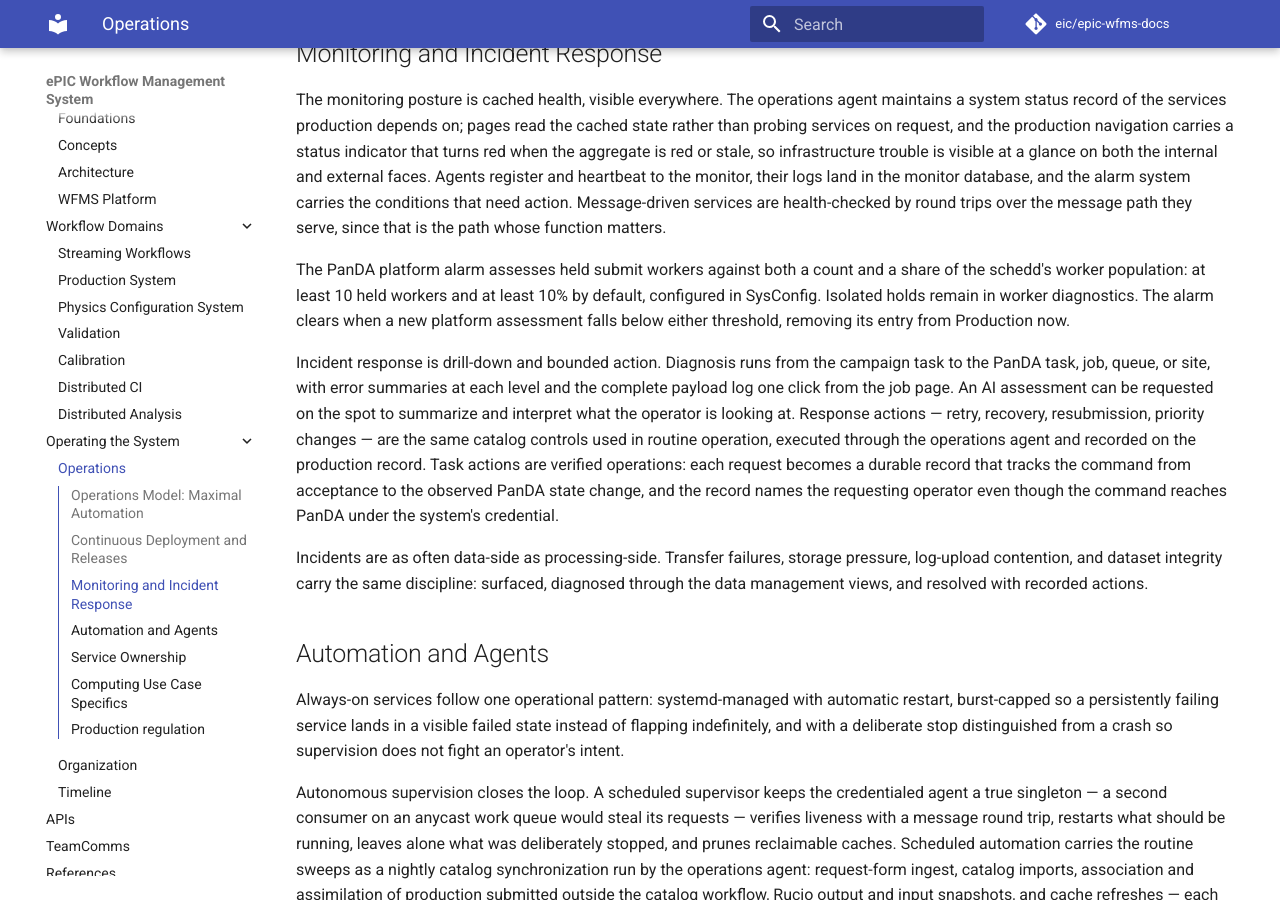
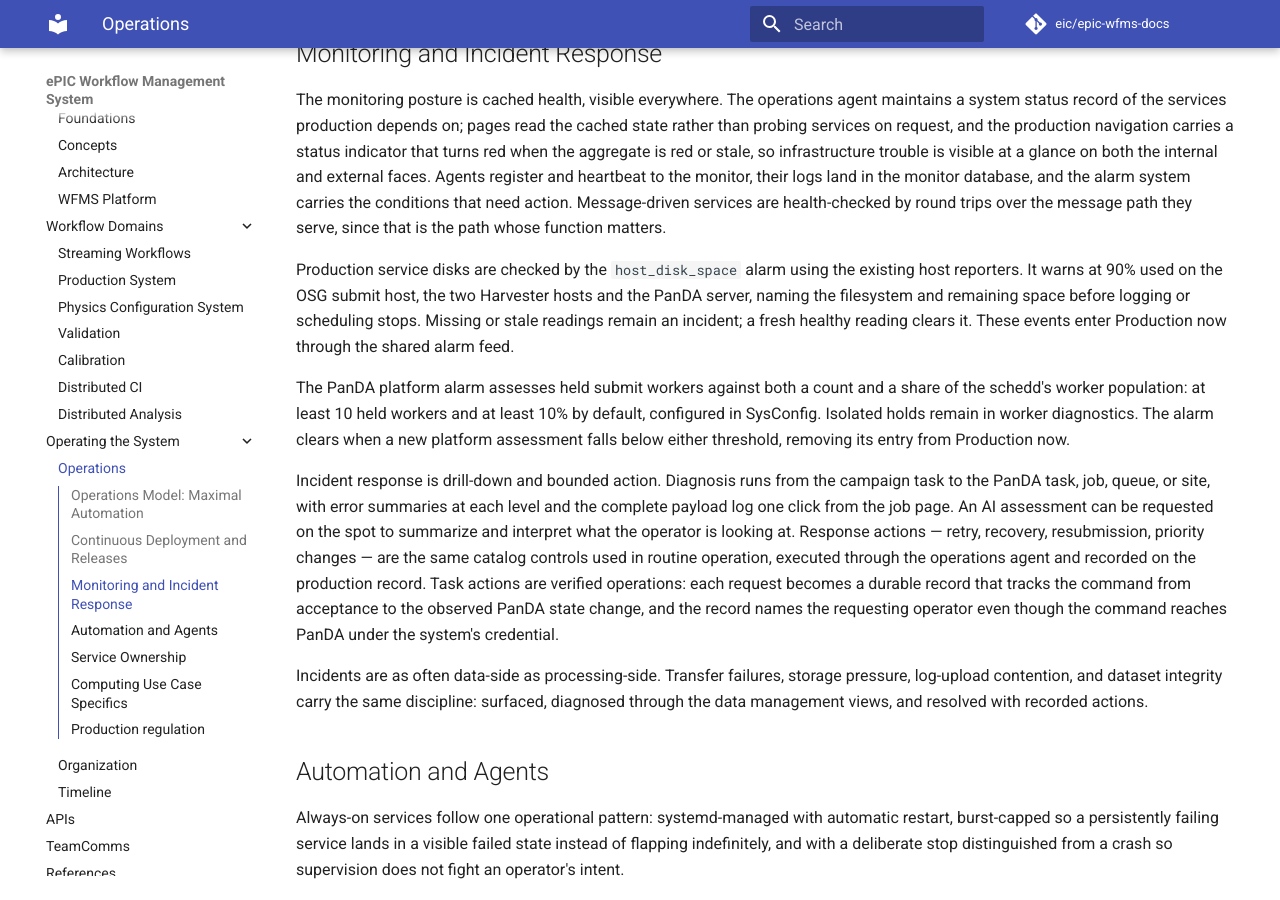
Before and after one commit to eic/epic-wfms-docs, an MkDocs documentation site: the page built from docs/operations.md, in a window 1280 px wide and 900 px high, scrolled down 1197 px. Built offline with MkDocs 1.6.1 and Material for MkDocs 9.7.7, drawn with Linux system fonts in a browser that asks for light colours; comment, search, counter and statistics services are not loaded.

Commit message:
Document production-host disk headroom alarms

```diff
--- a/docs/operations.md
+++ b/docs/operations.md
@@ -52,6 +52,13 @@ trouble is visible at a glance on both the internal and external faces. Agents r
 their logs land in the monitor database, and the alarm system carries the conditions that need action. Message-driven
 services are health-checked by round trips over the message path they serve, since that is the path whose function
 matters.
+
+Production service disks are checked by the `host_disk_space` alarm using
+the existing host reporters. It warns at 90% used on the OSG submit host,
+the two Harvester hosts and the PanDA server, naming the filesystem and
+remaining space before logging or scheduling stops. Missing or stale
+readings remain an incident; a fresh healthy reading clears it. These
+events enter Production now through the shared alarm feed.
 
 The PanDA platform alarm assesses held submit workers against both a count
 and a share of the schedd's worker population: at least 10 held workers and
```
